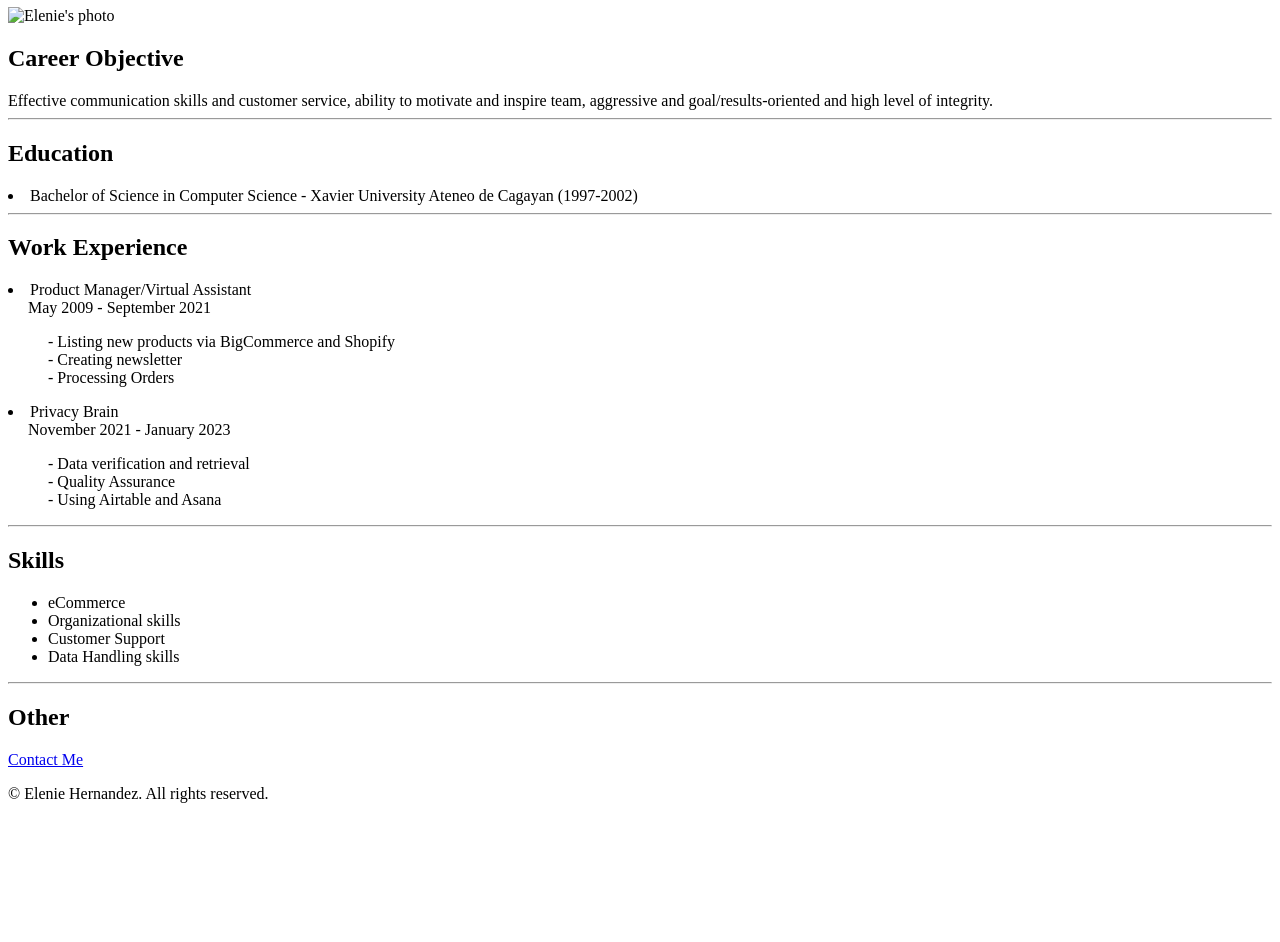
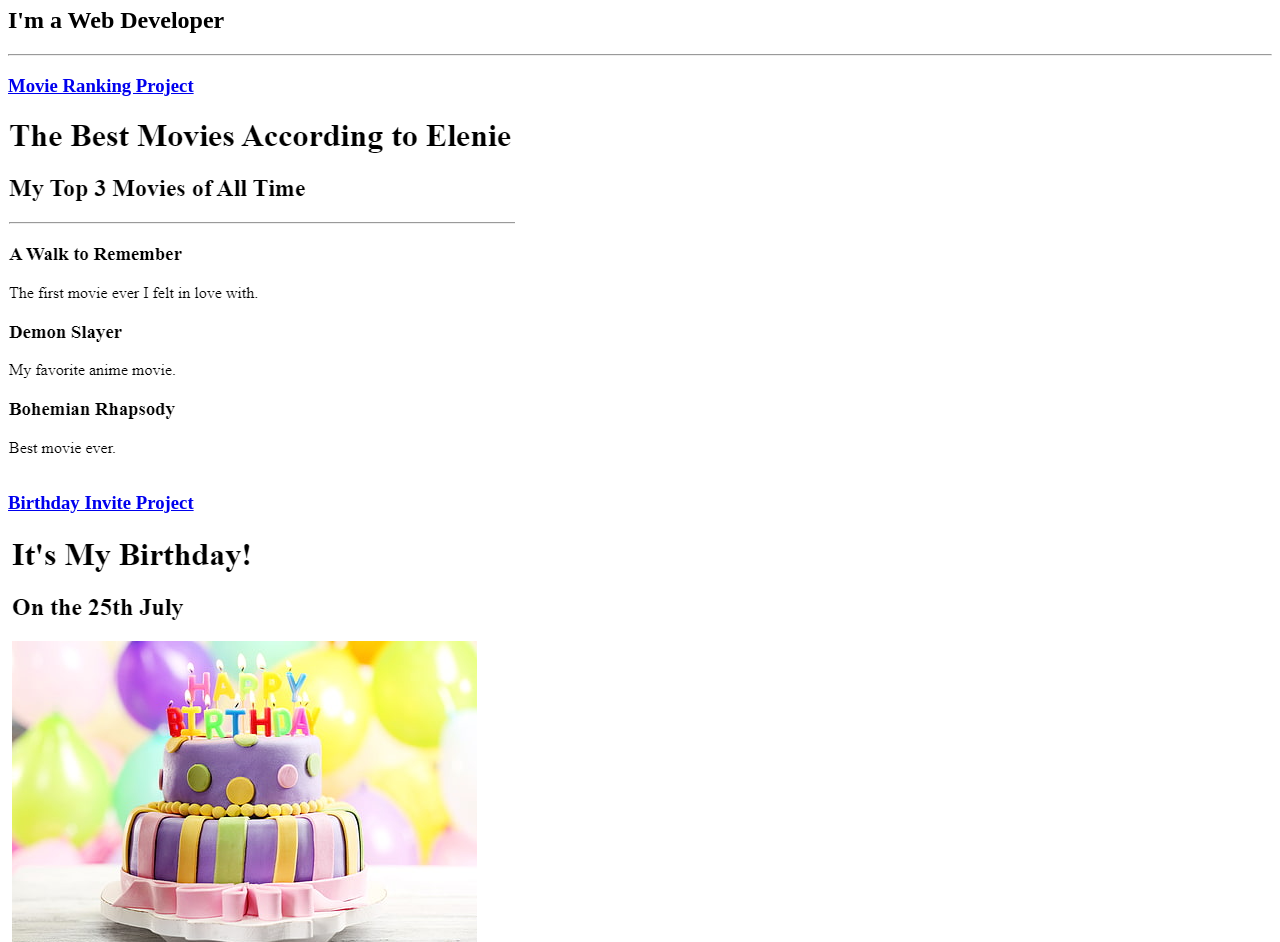
Before and after one commit to iameleniezh/html-portfolio, a plain HTML site: page index.html in a window 1280 px wide. Shown: the part 73-1015 px from the top of the page. Before the commit the page ends 892 px from the top, so only its background shows below. Drawn offline with Linux system fonts and the light colour scheme.

Commit message:
Add files via upload

```diff
--- a/index.html
+++ b/index.html
@@ -1,53 +1,43 @@
+<!-- TODO 1: Create the HTML Boilerplate -->
+
 <!DOCTYPE html>
 <html lang="en">
 <head>
     <meta charset="UTF-8">
-
-    <title>My Resume</title>
+    <meta name="viewport" content="width=device-width, initial-scale=1.0">
+    <title>Elenie's Portfolio</title>
 </head>
 <body>
-    <h1>Elenie Z. Hernandez</h1>
-    <img src="./Resume Project/1660774459002.jpeg" alt="Elenie's photo">
-    <h2>Career Objective</h2>
-    <a>Effective communication skills and customer service, ability to motivate and inspire  team, aggressive and goal/results-oriented and high level of integrity. </a>
+    <h1>Elenie Hernandez's Portfolio</h1>
+    <h2>I'm a Web Developer</h2>
     <hr/>
-    <h2>Education</h2>
-    <li>Bachelor of Science in Computer Science - Xavier University Ateneo de Cagayan (1997-2002)</li>
+
+    <h3><a href="./public/elenie-movie-ranking.html">Movie Ranking Project</a></h3>
+    <img src="./assets/images/elenie-movie-ranking.png" alt="elenie-movie-ranking">
+
+    <h3><a href="./public/birthday-invite.html">Birthday Invite Project</a></h3>
+    <img src="./assets/images/elenie-birthday-invite.png" alt="elenie birthday invite">
     <hr/>
-    <h2>Work Experience</h2>
-    <li>Product Manager/Virtual Assistant</li>
-    &emsp; <a>May 2009 - September 2021</a>
-         <ul>
-            - Listing new products via BigCommerce and Shopify<br/>
-            - Creating newsletter<br/>
-            - Processing Orders<br/>
 
-         </ul>
-    <li>Privacy Brain</li>
-    &emsp; <a>November 2021 - January 2023</a>
-         <ul>
-            - Data verification and retrieval<br/>
-            - Quality Assurance<br/>
-            - Using Airtable and Asana<br/>
-         </ul>
-    <hr/>
-    <h2>Skills</h2>
-    <ul>
-        <li>eCommerce</li>
-        <li>Organizational skills</li>
-        <li>Customer Support</li>
-        <li>Data Handling skills</li>
-    </ul>
-    <hr/>
-    <h2>Other</h2>
-    <a href="../WebDev/4.3 HTML Porfolio Project/public/contact.html">Contact Me</a>
-
-    <footer>
-        <p>© Elenie Hernandez. All rights reserved.</p>
-    </footer>
-
+    <h3><a href="./public/about.html">About Me</a>
+        <a href="./public/contact.html">Contact Me</a></h3>
 
 
 
 </body>
 </html>
+
+
+<!-- TODO 2: Add Your previous projects' HTML into the public folder -->
+
+<!-- TODO 3: Take screenshots of your project previews and add the images to the images folder -->
+
+<!-- TODO 4: Add titles/subtitles etc. -->
+
+<!-- TODO 5: Add a link to the project pages -->
+
+<!-- TODO 6: Add images to show the project previews
+HINT for TODO 6: You can use the height attribute set to 200 to make the image smaller:
+https://developer.mozilla.org/en-US/docs/Web/HTML/Element/img#attr-height -->
+
+<!-- TODO 7: Add the Contact Me and About Me page links -->
```
